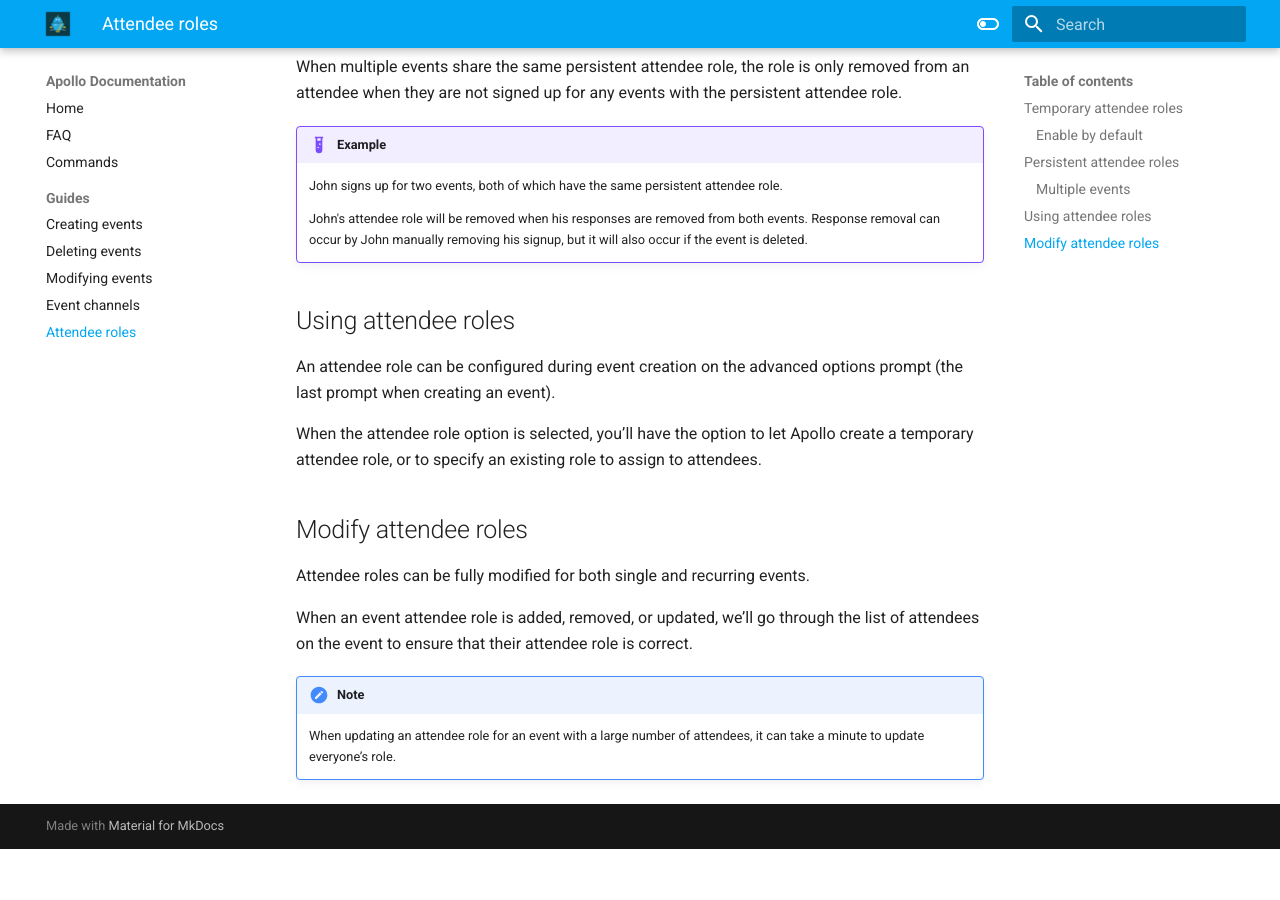
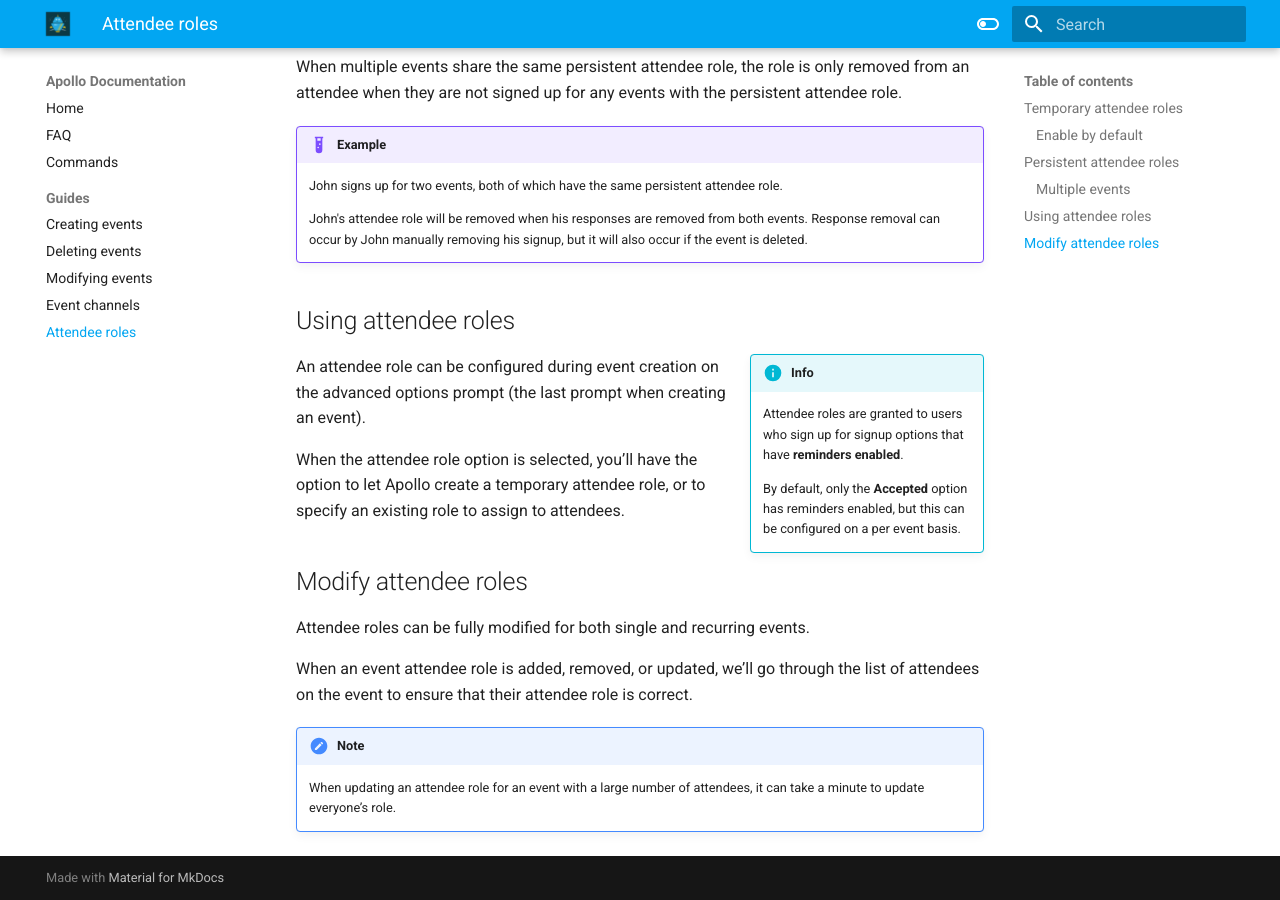
Before and after one commit to apollo-fyi/apollo-docs, an MkDocs documentation site: the page built from docs/attendee_roles.md, in a window 1280 px wide and 900 px high, scrolled down 1406 px. Built offline with MkDocs 1.6.1 and Material for MkDocs 9.7.7, drawn with Linux system fonts in a browser that asks for light colours; before the commit the page ends 2255 px from its top, so only the background shows below that.

Commit message:
Add info on who gets assigned an attendee role

```diff
--- a/docs/attendee_roles.md
+++ b/docs/attendee_roles.md
@@ -68,6 +68,13 @@ persistent attendee role.
 
 ## Using attendee roles
 
+!!! info inline end
+    Attendee roles are granted to users who sign up for signup options that have
+    **reminders enabled**.
+
+    By default, only the **Accepted** option has reminders enabled, but this can
+    be configured on a per event basis.
+
 An attendee role can be configured during event creation on the advanced options
 prompt (the last prompt when creating an event).
 
```
